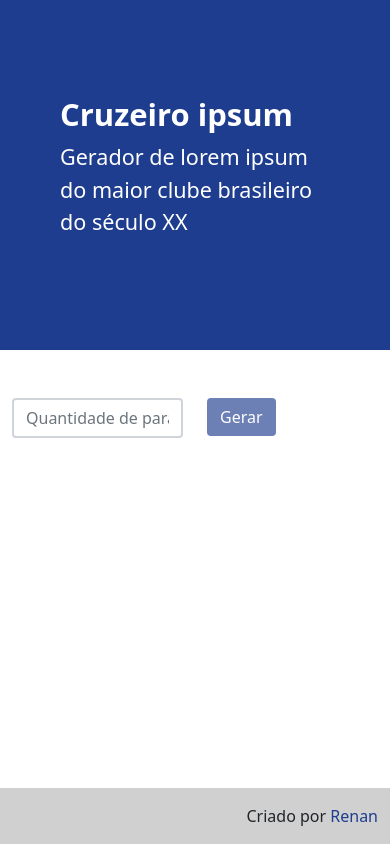
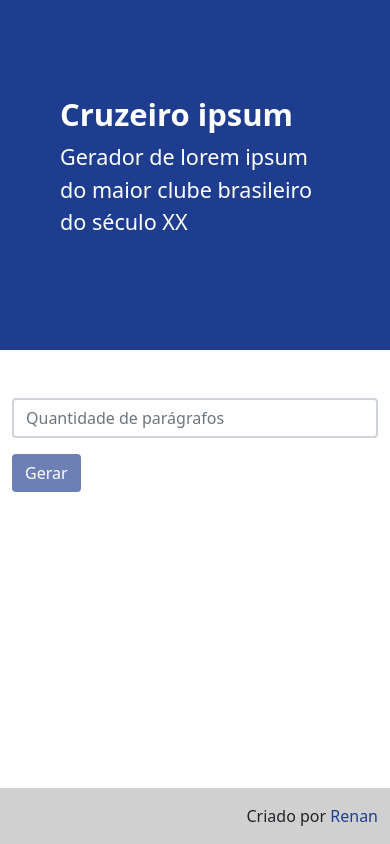
Before and after one commit to ressenzo/cruzeiro-ipsum-generator, a React (Create React App) app: page / in a window 390 px wide. Built offline with nearby package versions, Linux system fonts and the light colour scheme.

Commit message:
Fixing input width

```diff
--- a/src/components/Form/Form.tsx
+++ b/src/components/Form/Form.tsx
@@ -44,7 +44,7 @@
         <div className="row mb-4">
             <form onSubmit={onSubmit}>
                 <div className="row">
-                    <div className="col">
+                    <div className="col-sm-12 col-md-6 mb-3">
                         <input
                             type="text"
                             className="form-control form__input-text"
```
